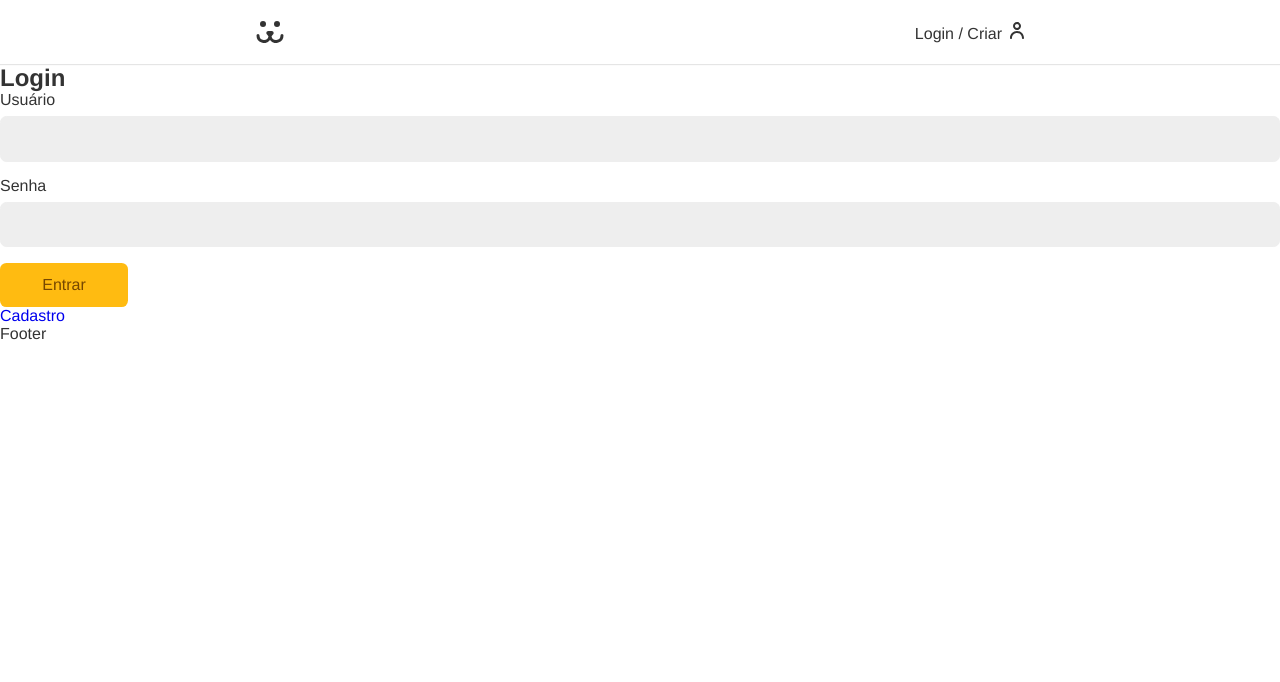
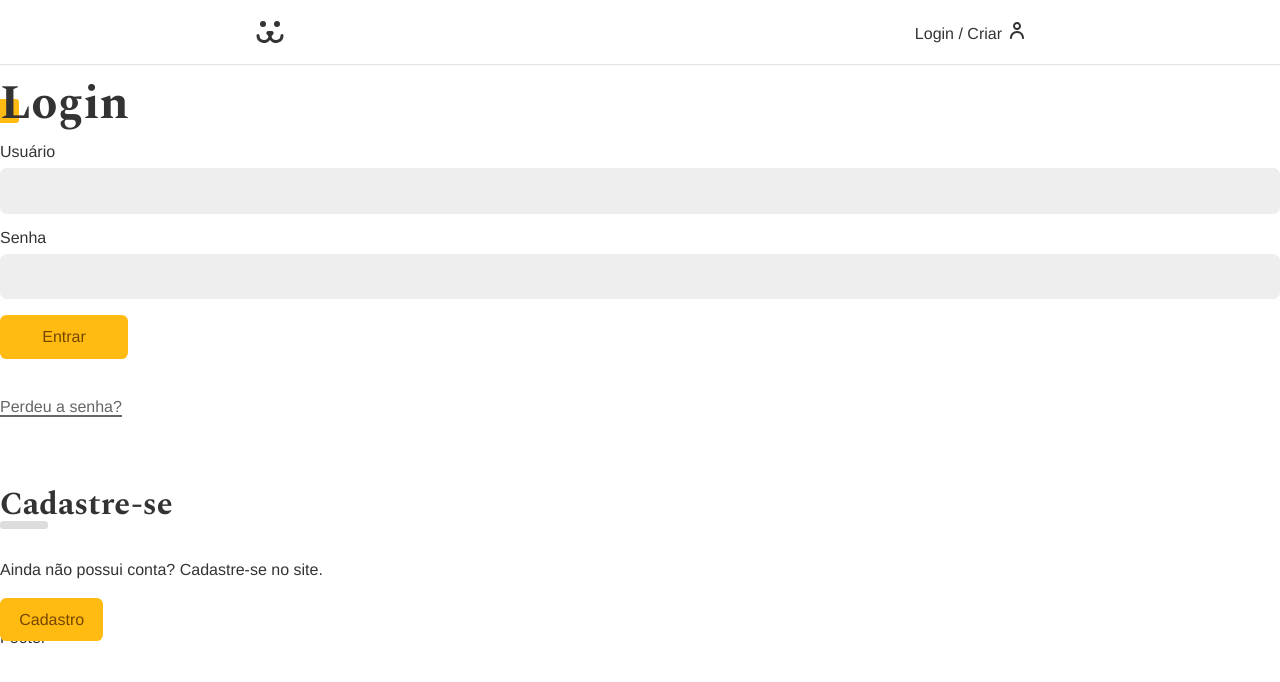
Before and after one commit to gabrielpessoni/dogs, a React (Vite) app: page /login in a window 1280 px wide. Shown: the top 682 px of the page. Built offline with nearby package versions, Linux system fonts and the light colour scheme.

Commit message:
login form

```diff
--- a/src/App.css
+++ b/src/App.css
@@ -1,3 +1,5 @@
+@import url("https://fonts.googleapis.com/css2?family=Spectral:ital,wght@0,200;0,300;0,400;0,500;0,600;0,700;0,800;1,200;1,300;1,400;1,500;1,600;1,700;1,800&display=swap");
+
 * {
   box-sizing: border-box;
 }
@@ -7,7 +9,7 @@
   margin: 0px;
   color: #333;
   --type-first: Helvetica, Arial, sans-serif;
-  --type-second: "Spectral", Georgia;
+  --type-second: "Spectral", georgia;
   font-family: var(--type-first);
 }
 
@@ -41,6 +43,7 @@
 
 a {
   text-decoration: none;
+  color: #333;
 }
 
 .container {
@@ -48,3 +51,38 @@
   padding: 0 1rem;
   margin: 0 auto;
 }
+
+.title {
+  font-family: var(--type-second);
+  line-height: 1;
+  font-size: 3rem;
+  margin: 1rem 0;
+  position: relative;
+  z-index: 1;
+}
+
+.title::after {
+  content: "";
+  display: block;
+  width: 1.5rem;
+  height: 1.5rem;
+  background: #fb1;
+  position: absolute;
+  bottom: 5px;
+  left: -5px;
+  border-radius: 0.2rem;
+  z-index: -1;
+}
+
+.animeLeft {
+  opacity: 0;
+  transform: translateX(-20px);
+  animation: animeLeft 0.3s forwards;
+}
+
+@keyframes animeLeft {
+  to {
+    opacity: 1;
+    transform: initial;
+  }
+}
--- /dev/null
+++ b/src/Components/Helpers/Error.jsx
@@ -0,0 +1,9 @@
+import React from "react";
+
+const Error = ({ error }) => {
+  if (!error) return null;
+
+  return <p style={{ color: "#f31", margin: "1rem 0" }}>{error}</p>;
+};
+
+export default Error;
--- a/src/Components/Login/LoginForm.jsx
+++ b/src/Components/Login/LoginForm.jsx
@@ -1,8 +1,11 @@
 import React from "react";
+import styles from "./LoginForm.module.css";
+import stylesBtn from "../Forms/Button.module.css";
 import { Link } from "react-router-dom";
 import Input from "../Forms/Input";
 import Button from "../Forms/Button";
 import useForm from "../../Hooks/useForm";
+import Error from "../Helpers/Error";
 import { UserContext } from "../../Contexts/UserContext";
 
 const LoginForm = () => {
@@ -20,9 +23,9 @@
   }
 
   return (
-    <section>
-      <h1>Login</h1>
-      <form action="" onSubmit={handleSubmit}>
+    <section className="animeLeft">
+      <h1 className="title">Login</h1>
+      <form className={styles.form} onSubmit={handleSubmit}>
         <Input label="Usuário" type="text" name="username" {...username} />
         <Input label="Senha" type="password" name="password" {...password} />
         {loading ? (
@@ -30,9 +33,18 @@
         ) : (
           <Button>Entrar</Button>
         )}
-        {error && <p>{error}</p>}
+        <Error error={error} />
       </form>
-      <Link to="/login/criar"> Cadastro</Link>
+      <Link className={styles.perdeu} to="/login/perdeu">
+        Perdeu a senha?
+      </Link>
+      <div className={styles.cadastro}>
+        <h2 className={styles.subtitle}>Cadastre-se</h2>
+        <p>Ainda não possui conta? Cadastre-se no site.</p>
+        <Link className={stylesBtn.button} to="/login/criar">
+          Cadastro
+        </Link>
+      </div>
     </section>
   );
 };
--- /dev/null
+++ b/src/Components/Login/LoginForm.module.css
@@ -0,0 +1,42 @@
+.form {
+  margin-bottom: 2rem;
+}
+
+.perdeu {
+  display: inline-block;
+  color: #666;
+  padding: 0.5rem 0;
+  line-height: 1;
+}
+
+.perdeu::after {
+  content: "";
+  height: 2px;
+  width: 100%;
+  background: currentColor;
+  display: block;
+}
+
+.cadastro {
+  margin-top: 4rem;
+}
+
+.cadastro p {
+  margin-top: 2rem;
+  margin-bottom: 2rem;
+}
+
+.subtitle {
+  font-family: var(--type-second);
+  line-height: 1;
+  font-size: 2rem;
+}
+
+.subtitle::after {
+  content: "";
+  display: block;
+  background-color: #ddd;
+  height: 0.5rem;
+  width: 3rem;
+  border-radius: 0.2rem;
+}
```
